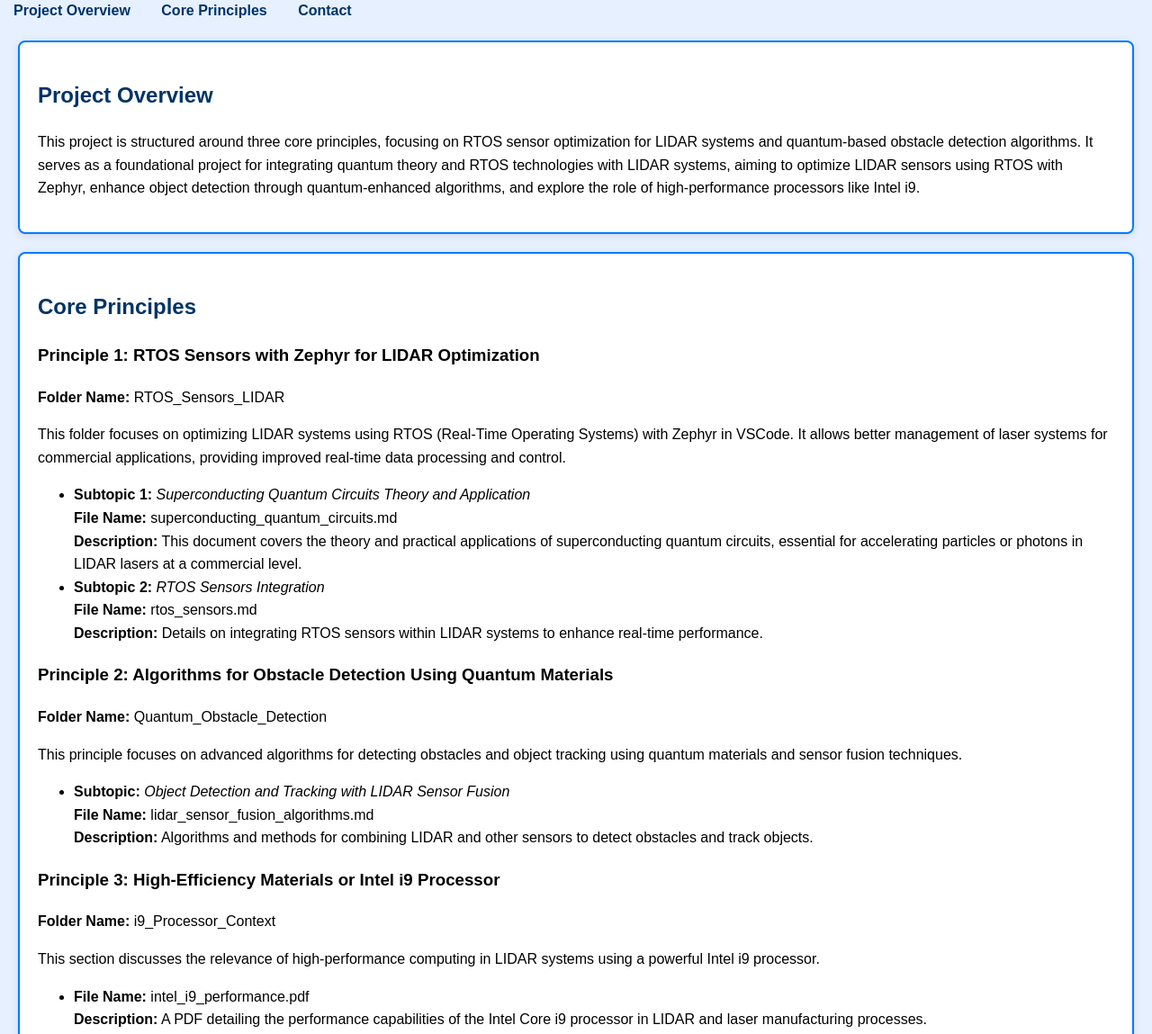
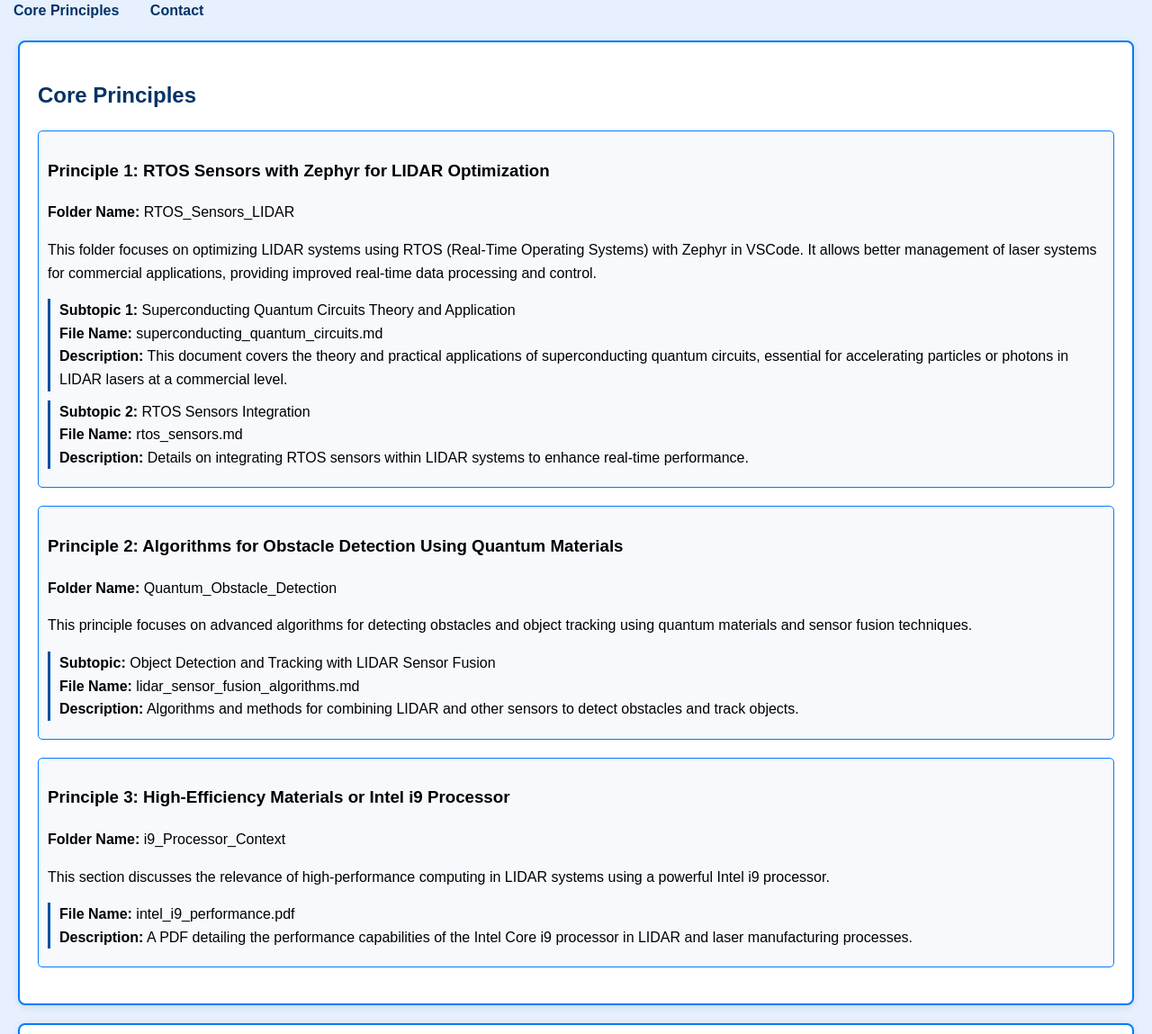
Before and after one commit to victor0989/LIDAR_Quantum_RTOS_Project, a plain HTML site: page index.html in a window 1280 px wide. Shown: the part 780-1929 px from the top of the page at 90% size. Drawn offline with Linux system fonts and the light colour scheme.

Commit message:
Update index.html

```diff
--- a/index.html
+++ b/index.html
@@ -63,6 +63,18 @@
             bottom: 0;
             width: 100%;
         }
+        .principle {
+            margin-bottom: 20px;
+            border: 1px solid #007bff; /* Borde azul para cada principio */
+            padding: 10px;
+            border-radius: 5px;
+            background: #f7f9fc; /* Fondo claro para los principios */
+        }
+        .subtopic {
+            margin: 10px 0;
+            padding-left: 10px;
+            border-left: 3px solid #00509e; /* Línea a la izquierda */
+        }
     </style>
 </head>
 <body>
@@ -73,45 +85,52 @@
     </header>
     <nav>
         <ul>
-            <li><a href="#project-overview">Project Overview</a></li>
-            <li><a href="#principles">Core Principles</a></li>
+            <li><a href="#core-principles">Core Principles</a></li>
             <li><a href="#contact">Contact</a></li>
         </ul>
     </nav>
-    <section id="project-overview">
-        <h2>Project Overview</h2>
-        <p>This project is structured around three core principles, focusing on RTOS sensor optimization for LIDAR systems and quantum-based obstacle detection algorithms. It serves as a foundational project for integrating quantum theory and RTOS technologies with LIDAR systems, aiming to optimize LIDAR sensors using RTOS with Zephyr, enhance object detection through quantum-enhanced algorithms, and explore the role of high-performance processors like Intel i9.</p>
-    </section>
-    <section id="principles">
+    <section id="core-principles">
         <h2>Core Principles</h2>
+
+        <div class="principle">
             <h3>Principle 1: RTOS Sensors with Zephyr for LIDAR Optimization</h3>
             <p><strong>Folder Name:</strong> RTOS_Sensors_LIDAR</p>
             <p>This folder focuses on optimizing LIDAR systems using RTOS (Real-Time Operating Systems) with Zephyr in VSCode. It allows better management of laser systems for commercial applications, providing improved real-time data processing and control.</p>
-        <ul>
-            <li><strong>Subtopic 1:</strong> <em>Superconducting Quantum Circuits Theory and Application</em><br>
+
+            <div class="subtopic">
+                <strong>Subtopic 1:</strong> Superconducting Quantum Circuits Theory and Application<br>
                 <strong>File Name:</strong> superconducting_quantum_circuits.md<br>
-                <strong>Description:</strong> This document covers the theory and practical applications of superconducting quantum circuits, essential for accelerating particles or photons in LIDAR lasers at a commercial level.</li>
-            <li><strong>Subtopic 2:</strong> <em>RTOS Sensors Integration</em><br>
+                <strong>Description:</strong> This document covers the theory and practical applications of superconducting quantum circuits, essential for accelerating particles or photons in LIDAR lasers at a commercial level.
+            </div>
+            <div class="subtopic">
+                <strong>Subtopic 2:</strong> RTOS Sensors Integration<br>
                 <strong>File Name:</strong> rtos_sensors.md<br>
-                <strong>Description:</strong> Details on integrating RTOS sensors within LIDAR systems to enhance real-time performance.</li>
-        </ul>
+                <strong>Description:</strong> Details on integrating RTOS sensors within LIDAR systems to enhance real-time performance.
+            </div>
+        </div>
 
+        <div class="principle">
             <h3>Principle 2: Algorithms for Obstacle Detection Using Quantum Materials</h3>
             <p><strong>Folder Name:</strong> Quantum_Obstacle_Detection</p>
             <p>This principle focuses on advanced algorithms for detecting obstacles and object tracking using quantum materials and sensor fusion techniques.</p>
-        <ul>
-            <li><strong>Subtopic:</strong> <em>Object Detection and Tracking with LIDAR Sensor Fusion</em><br>
+
+            <div class="subtopic">
+                <strong>Subtopic:</strong> Object Detection and Tracking with LIDAR Sensor Fusion<br>
                 <strong>File Name:</strong> lidar_sensor_fusion_algorithms.md<br>
-                <strong>Description:</strong> Algorithms and methods for combining LIDAR and other sensors to detect obstacles and track objects.</li>
-        </ul>
+                <strong>Description:</strong> Algorithms and methods for combining LIDAR and other sensors to detect obstacles and track objects.
+            </div>
+        </div>
 
+        <div class="principle">
             <h3>Principle 3: High-Efficiency Materials or Intel i9 Processor</h3>
             <p><strong>Folder Name:</strong> i9_Processor_Context</p>
             <p>This section discusses the relevance of high-performance computing in LIDAR systems using a powerful Intel i9 processor.</p>
-        <ul>
-            <li><strong>File Name:</strong> intel_i9_performance.pdf<br>
-                <strong>Description:</strong> A PDF detailing the performance capabilities of the Intel Core i9 processor in LIDAR and laser manufacturing processes.</li>
-        </ul>
+
+            <div class="subtopic">
+                <strong>File Name:</strong> intel_i9_performance.pdf<br>
+                <strong>Description:</strong> A PDF detailing the performance capabilities of the Intel Core i9 processor in LIDAR and laser manufacturing processes.
+            </div>
+        </div>
     </section>
     <section id="contact">
         <h2>Contact</h2>
```
Lines whose indentation alone changed are shown as unchanged.
